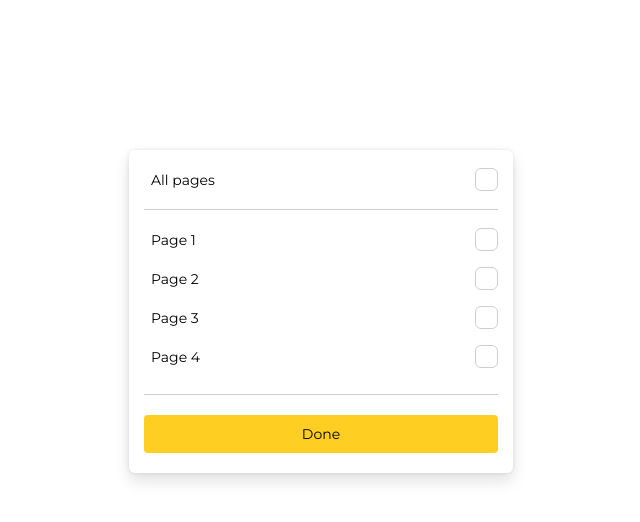
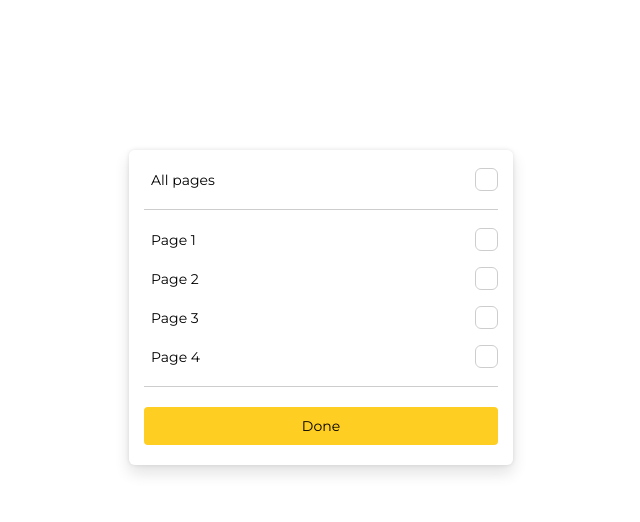
Before and after one commit to oladokun-o/page-selector, an Angular app: page / in a window 1280 px wide. Shown: the top 522 px of the page, without its empty margins (319-959 px from the left). Built offline with nearby package versions, Linux system fonts and the light colour scheme.

Commit message:
Adjust max-height of selector component's list for improved display

```diff
--- a/src/app/components/selector/selector.component.css
+++ b/src/app/components/selector/selector.component.css
@@ -59,7 +59,7 @@ ul {
   padding: 0px;
   margin: 0px;
   list-style: none;
-  max-height: 164px;
+  max-height: 156px;
   overflow-y: auto;
 }
 
```
